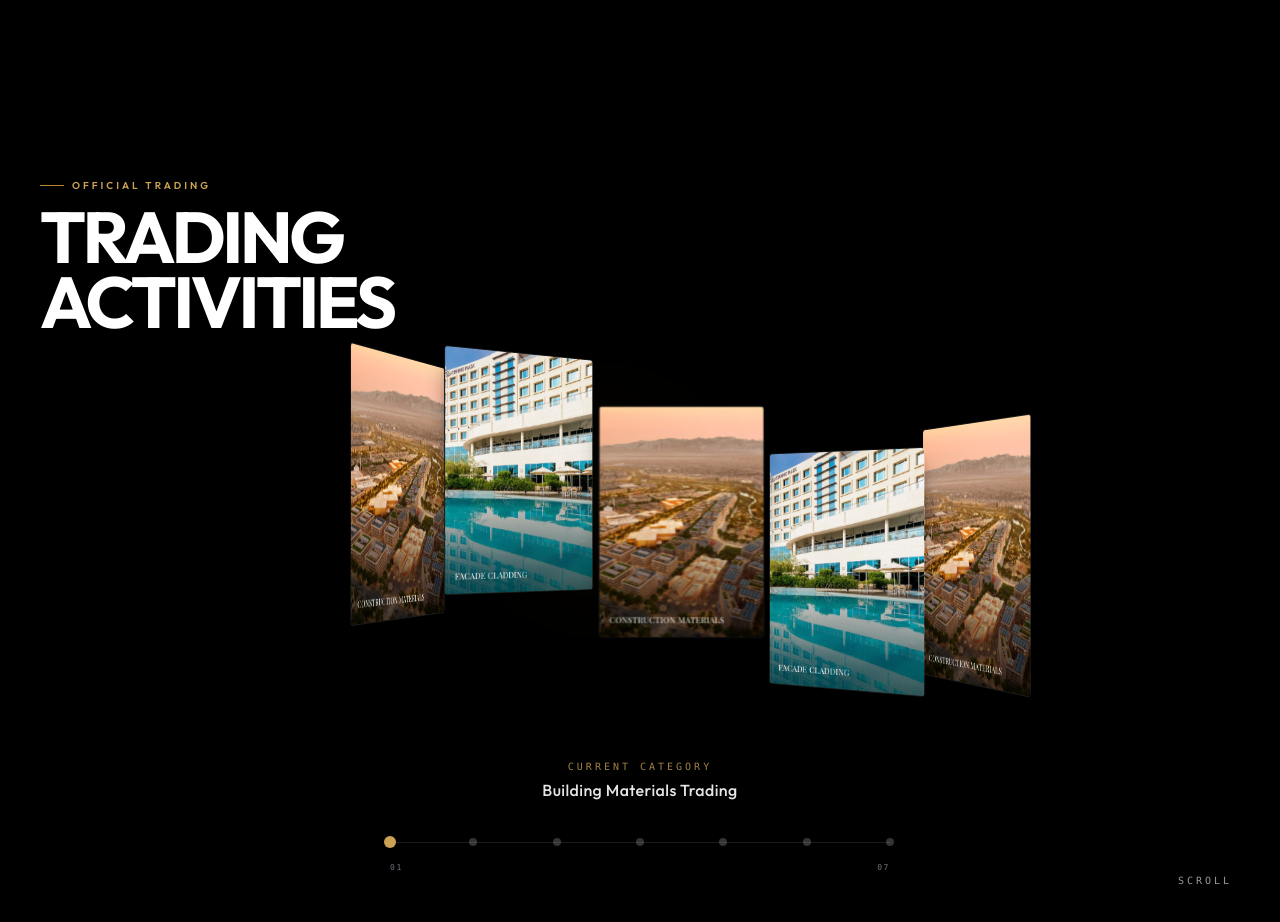
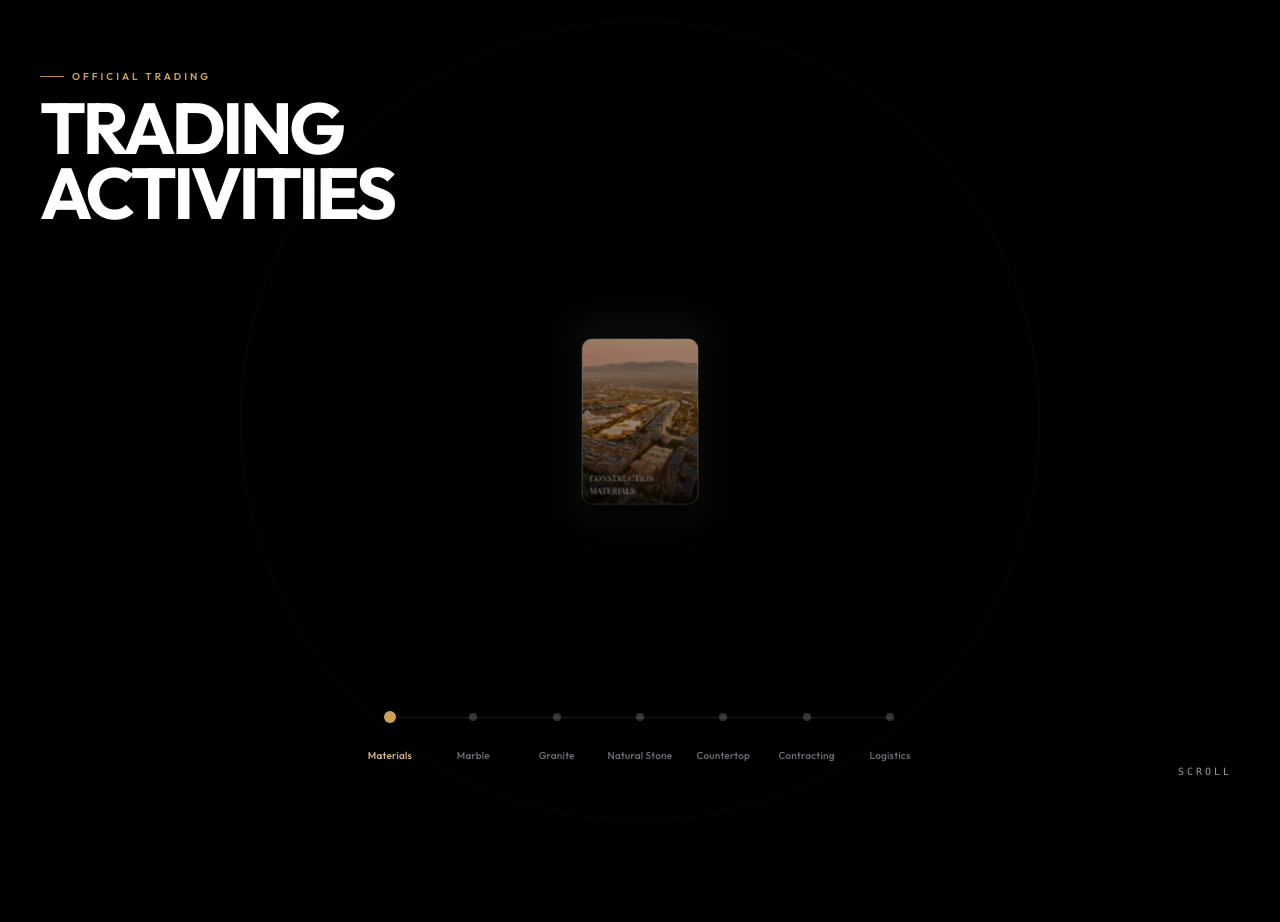
Before and after one commit to ZizouIsShort/UMS_WEB_01, a Next.js app: page / in a window 1280 px wide. Shown: the part 3760-4682 px from the top of the page. Built offline with nearby package versions, Linux system fonts and the light colour scheme; a web font is replaced by a local one.

Commit message:
design done

```diff
--- a/src/components/TradingSection.tsx
+++ b/src/components/TradingSection.tsx
@@ -8,12 +8,14 @@ gsap.registerPlugin(ScrollTrigger);
 
 interface TradingItem {
   label: string;
+  short: string;
   images: { src: string; label: string }[];
 }
 
 const tradingItems: TradingItem[] = [
   {
     label: "Building Materials Trading",
+    short: "Materials",
     images: [
       { src: "/images/haitam-city.jpg", label: "Construction Materials" },
       { src: "/images/crowne-plaza-muscat-9874249701-original.jfif", label: "Facade Cladding" },
@@ -21,6 +23,7 @@ const tradingItems: TradingItem[] = [
   },
   {
     label: "Supply of all kinds of Marble",
+    short: "Marble",
     images: [
       { src: "/images/Golden_Calacatta_Large_Format_Tile_ottmo_x700.webp", label: "Golden Calacatta" },
       { src: "/images/Oman-Beige-Marble.jpg", label: "Oman Beige" },
@@ -29,6 +32,7 @@ const tradingItems: TradingItem[] = [
   },
   {
     label: "Supply of all kinds of Granite",
+    short: "Granite",
     images: [
       { src: "/images/obsidian-gold-elegance-stockcake.webp", label: "Obsidian Gold" },
       { src: "/images/Golden_Calacatta_Large_Format_Tile_ottmo_x700.webp", label: "Polished Granite" },
@@ -36,6 +40,7 @@ const tradingItems: TradingItem[] = [
   },
   {
     label: "Supply of Natural Stone",
+    short: "Natural Stone",
     images: [
       { src: "/images/Oman-Beige-Marble.jpg", label: "Limestone" },
       { src: "/images/amazing-royal-opera-house.jpg", label: "Sandstone" },
@@ -43,6 +48,7 @@ const tradingItems: TradingItem[] = [
   },
   {
     label: "Supply & Installation of Countertop",
+    short: "Countertop",
     images: [
       { src: "/images/kempinski.webp", label: "Luxury Countertop" },
       { src: "/images/Golden_Calacatta_Large_Format_Tile_ottmo_x700.webp", label: "Marble Countertop" },
@@ -50,6 +56,7 @@ const tradingItems: TradingItem[] = [
   },
   {
     label: "Building & Construction Contracting",
+    short: "Contracting",
     images: [
       { src: "/images/crowne-plaza-muscat-9874249701-original.jfif", label: "Hotel Construction" },
       { src: "/images/haitam-city.jpg", label: "Urban Development" },
@@ -58,6 +65,7 @@ const tradingItems: TradingItem[] = [
   },
   {
     label: "Logistics Services",
+    short: "Logistics",
     images: [
       { src: "/images/Oman-botanic-garden-.jpg", label: "Material Transport" },
       { src: "/images/haitam-city.jpg", label: "Supply Chain" },
@@ -65,17 +73,42 @@ const tradingItems: TradingItem[] = [
   },
 ];
 
-const NUM_CARDS = 10;
-const RADIUS = 320;
-const ANGLE_STEP = 360 / NUM_CARDS;
-const CARD_W = 200;
-const CARD_H = 280;
-const BULGE = 70;
-const Y_AMP = 60;
+const NUM_CARDS = 6;
+const CARD_W = 130;
+const CARD_H = 185;
+const FAN_ANGLE = 170;
+const FAN_RADIUS = 400;
+const STACK_OFFSET = 2;
+
+interface CardLayout {
+  fanX: number;
+  fanY: number;
+  fanZ: number;
+  fanRotY: number;
+}
+
+function buildLayouts(): CardLayout[] {
+  const layouts: CardLayout[] = [];
+  for (let i = 0; i < NUM_CARDS; i++) {
+    const cardAngle = gsap.utils.interpolate(-FAN_ANGLE / 2, FAN_ANGLE / 2, i / (NUM_CARDS - 1));
+    const rad = (cardAngle * Math.PI) / 180;
+    layouts.push({
+      fanX: FAN_RADIUS * Math.sin(rad),
+      fanY: -40 + i * 13,
+      fanZ: FAN_RADIUS * (1 - Math.cos(rad)),
+      fanRotY: -cardAngle,
+    });
+  }
+  return layouts;
+}
 
 export default function TradingSection() {
   const sectionRef = useRef<HTMLDivElement>(null);
-  const ringRef = useRef<HTMLDivElement>(null);
+  const containerRef = useRef<HTMLDivElement>(null);
+  const stateRef = useRef({ progress: 0 });
+  const layouts = useRef<CardLayout[]>(buildLayouts());
+  const selectedRef = useRef<number | null>(null);
+  const [selectedIdx, setSelectedIdx] = useState<number | null>(null);
   const [activeTab, setActiveTab] = useState(0);
   const [animKey, setAnimKey] = useState(0);
   const scrubRef = useRef<HTMLDivElement>(null);
@@ -89,21 +122,70 @@ export default function TradingSection() {
     cardData.push(images[i % images.length]);
   }
 
+  const handleCardClick = useCallback((idx: number) => {
+    const next = selectedRef.current === idx ? null : idx;
+    selectedRef.current = next;
+    setSelectedIdx(next);
+  }, []);
+
   useEffect(() => {
     const section = sectionRef.current;
-    const ring = ringRef.current;
-    if (!section || !ring) return;
+    const container = containerRef.current;
+    if (!section || !container) return;
+
+    const s = stateRef.current;
+    s.progress = 0;
+    layouts.current = buildLayouts();
 
     const ctx = gsap.context(() => {
-      gsap.to(ring, {
-        rotationY: 360,
+      gsap.to(s, {
+        progress: 1,
         ease: "none",
         scrollTrigger: {
           trigger: section,
           start: "top top",
-          end: "+=200%",
-          scrub: 1,
+          end: "+=400%",
+          scrub: 0.3,
           invalidateOnRefresh: true,
+        },
+        onUpdate: () => {
+          const p = s.progress;
+          const sel = selectedRef.current;
+          const cards = container.querySelectorAll<HTMLDivElement>(".deal-card");
+          const lays = layouts.current;
+          cards.forEach((card) => {
+            const idx = parseInt(card.dataset.idx || "0", 10);
+            const L = lays[idx];
+
+            const dealDuration = 0.75 / NUM_CARDS;
+            const dealStart = idx * dealDuration;
+            const dealProgress = gsap.utils.clamp(0, 1, (p - dealStart) / dealDuration);
+
+            const d = dealProgress;
+            const eased = d < 0.5 ? 2 * d * d : 1 - Math.pow(-2 * d + 2, 2) / 2;
+
+            const isSel = sel === idx;
+            const isFullyDealt = d > 0.95;
+
+            const stackX = 0;
+            const stackZ = -idx * STACK_OFFSET;
+
+            const x = stackX + (L.fanX - stackX) * eased;
+            const z = stackZ + (L.fanZ - stackZ) * eased;
+            const rotY = L.fanRotY * eased;
+            const lift = Math.sin(d * Math.PI) * 50;
+            const tilt = Math.sin(d * Math.PI) * 12;
+            const scale = 0.9 + 0.1 * eased;
+            const brightness = 0.6 + 0.4 * eased;
+
+            const extraZ = isSel && isFullyDealt ? 180 : 0;
+            const extraScale = isSel && isFullyDealt ? 0.25 : 0;
+            const dimOthers = sel !== null && !isSel ? 0.25 : 0;
+
+            card.style.transform = `translateX(${x.toFixed(1)}px) translateY(${-lift.toFixed(1)}px) translateZ(${(z + extraZ).toFixed(1)}px) rotateX(${(-tilt).toFixed(1)}deg) rotateY(${rotY.toFixed(1)}deg) scale(${(scale + extraScale).toFixed(3)})`;
+            card.style.filter = `brightness(${(brightness - dimOthers).toFixed(2)})`;
+            card.style.zIndex = String(isSel && isFullyDealt ? 100 : idx);
+          });
         },
       });
     }, sectionRef);
@@ -112,9 +194,16 @@ export default function TradingSection() {
     return () => ctx.revert();
   }, [animKey]);
 
+  useEffect(() => {
+    stateRef.current.progress = 0;
+    layouts.current = buildLayouts();
+    selectedRef.current = null;
+    setSelectedIdx(null);
+    setAnimKey((k) => k + 1);
+  }, [activeTab]);
+
   const handleTabChange = useCallback((i: number) => {
     setActiveTab(i);
-    setAnimKey((k) => k + 1);
   }, []);
 
   const handleScrubMouseDown = useCallback((e: React.MouseEvent) => {
@@ -140,16 +229,18 @@ export default function TradingSection() {
     const x = gsap.utils.clamp(0, 1, (clientX - rect.left) / rect.width);
     const idx = Math.round(x * (tradingItems.length - 1));
     if (idx !== activeTab) {
-      setActiveTab(idx);
-      setAnimKey((k) => k + 1);
+      handleTabChange(idx);
     }
-  }, [activeTab]);
+  }, [activeTab, handleTabChange]);
+
+  const selectedCard = selectedIdx !== null ? cardData[selectedIdx] : null;
 
   return (
     <section
       ref={sectionRef}
+      id="trading"
       className="relative bg-black"
-      style={{ height: "200vh" }}
+      style={{ height: "400vh" }}
     >
       <div
         className="sticky top-0 h-screen flex items-center justify-center overflow-hidden"
@@ -168,62 +259,77 @@ export default function TradingSection() {
           </h2>
         </div>
 
-        {/* 3D Convex Ring */}
+        {/* Container */}
         <div
-          ref={ringRef}
-          className="relative"
-          style={{
-            width: "100px",
-            height: "300px",
-            transformStyle: "preserve-3d",
-          }}
+          ref={containerRef}
+          className="relative flex items-center justify-center"
+          style={{ width: "1px", height: "1px", transformStyle: "preserve-3d" }}
         >
-          {/* Central glow */}
-          <div className="absolute w-40 h-40 rounded-full bg-gold-500/10 blur-3xl pointer-events-none animate-pulse" style={{ left: "-70px", top: "40px" }} />
+          {/* Deck shadow */}
+          <div className="absolute w-36 h-52 rounded-xl bg-white/[0.04] blur-lg pointer-events-none" />
 
-          {cardData.map((item, i) => {
-            const angle = i * ANGLE_STEP;
-            const rad = (angle * Math.PI) / 180;
-            const forwardness = Math.cos(rad);
-            const x = Math.sin(rad) * RADIUS;
-            const z = -Math.cos(rad) * RADIUS + forwardness * BULGE;
-            const y = Math.sin(rad * 2) * Y_AMP;
-
-            return (
+          {/* Cards */}
+          {cardData.map((item, i) => (
             <div
               key={i}
-                className="absolute inset-0"
+              data-idx={i}
+              onClick={() => handleCardClick(i)}
+              className="deal-card absolute rounded-xl overflow-hidden border border-white/10 shadow-xl shadow-black/50 transition-none cursor-pointer"
               style={{
                 width: CARD_W,
                 height: CARD_H,
-                  transform: `translateX(${x}px) translateY(${y}px) translateZ(${z}px) rotateY(${-angle}deg)`,
-                  backfaceVisibility: "hidden",
+                transform: `translateX(0px) translateY(0px) translateZ(${-i * STACK_OFFSET}px) scale(0.9)`,
+                willChange: "transform, filter",
+                filter: "brightness(0.6)",
+                zIndex: i,
               }}
             >
-                <div className="relative w-full h-full rounded-sm overflow-hidden border border-white/10 shadow-xl shadow-black/50">
               <img
                 src={item.src}
                 alt={item.label}
-                    className="w-full h-full object-cover"
+                className="w-full h-full object-cover pointer-events-none"
                 draggable={false}
               />
-                  <div className="absolute inset-0 bg-gradient-to-t from-black/60 via-transparent to-transparent" />
-                  <div className="absolute bottom-3 left-3 text-white text-[10px] font-serif tracking-wide uppercase drop-shadow-lg">
+              <div className="absolute inset-0 bg-gradient-to-t from-black/70 via-transparent to-transparent pointer-events-none" />
+              <div className="absolute bottom-2 left-2 right-2 text-[9px] font-serif tracking-wide uppercase text-white drop-shadow-lg pointer-events-none">
                 {item.label}
               </div>
             </div>
-              </div>
-            );
-          })}
+          ))}
+
+          {/* Fan arc hint */}
+          <div
+            className="absolute rounded-full border border-white/[0.03] pointer-events-none"
+            style={{
+              width: FAN_RADIUS * 2,
+              height: FAN_RADIUS * 2,
+              transform: "translateZ(0px)",
+            }}
+          />
         </div>
 
-        {/* Category name displayed */}
-        <div className="absolute bottom-28 sm:bottom-32 left-1/2 -translate-x-1/2 z-20 pointer-events-none text-center">
-          <div className="text-[10px] font-mono tracking-[0.3em] text-gold-400/80 uppercase mb-1">Current Category</div>
-          <div className="text-sm sm:text-base font-medium text-white/90 tracking-wide">
-            {activeItem.label}
+        {/* Detail Panel */}
+        {selectedCard && (
+          <div
+            key={selectedIdx}
+            className="absolute bottom-36 sm:bottom-40 z-30 w-[80%] max-w-[500px] text-center pointer-events-none"
+            style={{
+              left: "50%",
+              transform: "translateX(-50%)",
+              animation: "fadeUpPanel 0.45s ease-out both",
+            }}
+          >
+            <style>{`@keyframes fadeUpPanel{from{opacity:0;transform:translateY(14px) translateX(-50%)}to{opacity:1;transform:translateY(0) translateX(-50%)}}`}</style>
+            <div className="border-t border-gold-500/40 pt-4">
+              <h3 className="text-lg sm:text-xl font-bold text-white tracking-tight mb-2">
+                {selectedCard.label}
+              </h3>
+              <p className="text-zinc-500 text-xs sm:text-sm leading-relaxed max-w-[420px] mx-auto">
+                Lorem ipsum dolor sit amet, consectetur adipiscing elit. Sed do eiusmod tempor incididunt ut labore et dolore magna aliqua. Ut enim ad minim veniam.
+              </p>
             </div>
           </div>
+        )}
 
         {/* Horizontal Scrubber */}
         <div className="absolute bottom-10 sm:bottom-14 left-1/2 -translate-x-1/2 z-20 w-[80%] max-w-[500px]">
@@ -232,14 +338,11 @@ export default function TradingSection() {
             className="relative h-6 flex items-center cursor-pointer select-none"
             onMouseDown={handleScrubMouseDown}
           >
-            {/* Track */}
             <div className="absolute left-0 right-0 h-[1px] bg-white/10" />
-            {/* Active track */}
             <div
               className="absolute left-0 h-[1px] bg-gold-500/60 transition-all duration-300"
               style={{ width: `${(activeTab / (tradingItems.length - 1)) * 100}%` }}
             />
-            {/* Dots */}
             {tradingItems.map((item, i) => {
               const pct = i / (tradingItems.length - 1);
               return (
@@ -259,12 +362,23 @@ export default function TradingSection() {
               );
             })}
           </div>
-          {/* Labels */}
-          <div className="flex justify-between mt-2">
-            <span className="text-[8px] font-mono tracking-[0.2em] text-zinc-500">01</span>
-            <span className="text-[8px] font-mono tracking-[0.2em] text-zinc-500">
-              {String(tradingItems.length).padStart(2, "0")}
+          <div className="relative mt-3 h-6">
+            {tradingItems.map((item, i) => {
+              const pct = i / (tradingItems.length - 1);
+              return (
+                <div
+                  key={i}
+                  className="absolute top-0"
+                  style={{ left: `${pct * 100}%`, transform: "translateX(-50%)" }}
+                >
+                  <span className={`text-[10px] font-medium tracking-wide whitespace-nowrap transition-all duration-300 ${
+                    i === activeTab ? "text-gold-300" : "text-zinc-500"
+                  }`}>
+                    {item.short}
                   </span>
+                </div>
+              );
+            })}
           </div>
         </div>
 
```
Lines whose indentation alone changed are shown as unchanged.
